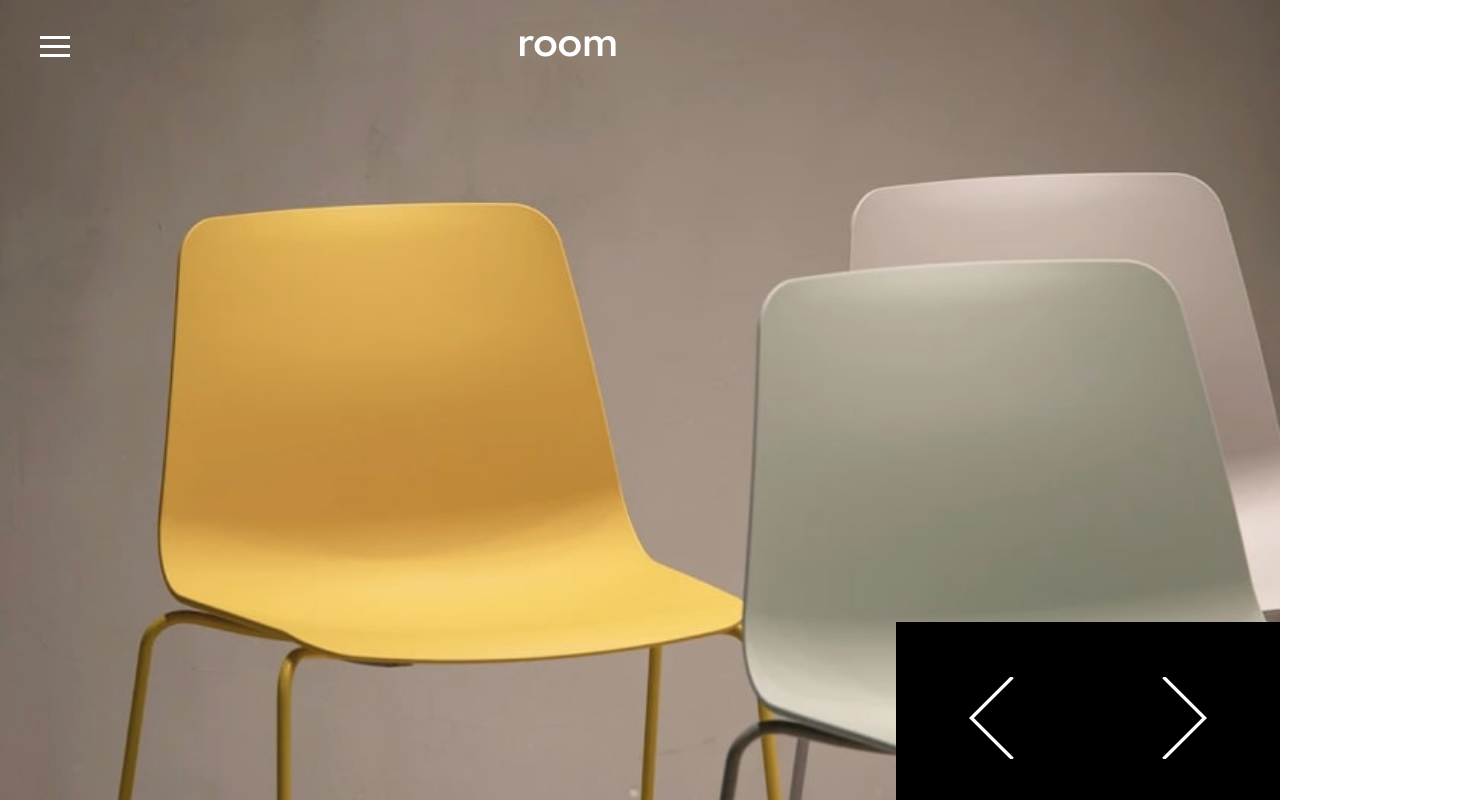
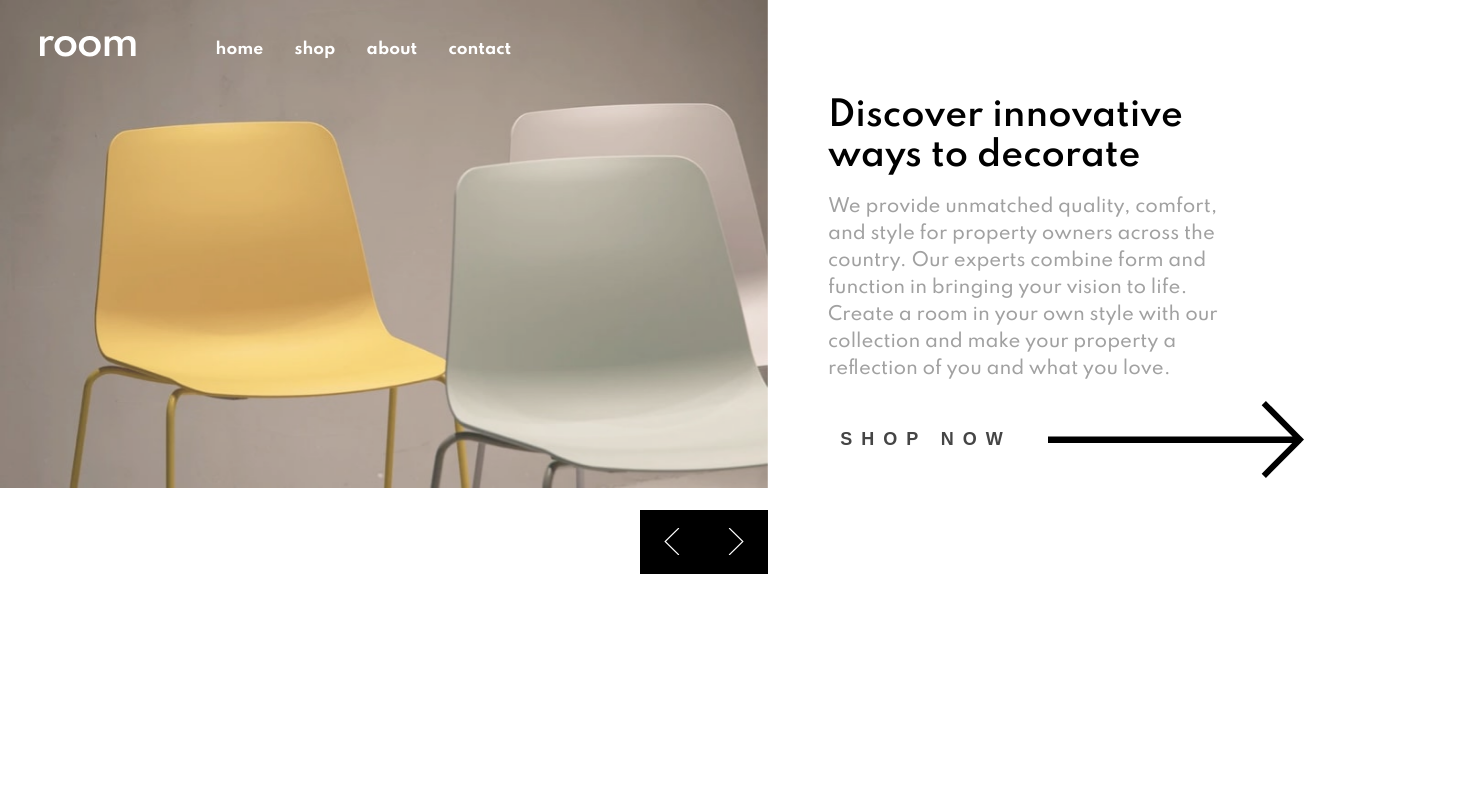
Before and after one commit to macluiggy/room-homepage-frontend-mentor, a React (Create React App) app: page / in a window 1280 px wide. Shown: the top 800 px of the page, 1480 px wide, since content can reach past the window. Built offline with nearby package versions, Linux system fonts and the light colour scheme.

Commit message:
starting the desktop version

```diff
--- a/src/components/css/header.css
+++ b/src/components/css/header.css
@@ -116,8 +116,7 @@ header .images_container .arrows_container .right {
   background-size: 25%;
 }
 header .header_article_container {
-  border: solid black;
-  padding: 7em 1.5em;
+  padding: 7em 4em;
 }
 header .header_article_container h2 {
   font-size: 3.5em;
@@ -133,7 +132,6 @@ header .header_article_container .button_container {
   display: grid;
   grid-template-columns: 50% 30%;
   grid-gap: 1em 2em;
-  border: solid red;
 }
 header .header_article_container .button_container button {
   font-size: 1.5em;
@@ -149,12 +147,49 @@ header .header_article_container .button_container button {
 header .header_article_container .button_container button:hover {
   color: var(--dark_gray);
 }
-header .header_article_container .button_container svg {
+header .header_article_container .button_container img {
   fill: blue;
   transition: transform 1s;
+  width: 20vw;
 }
-header .header_article_container .button_container button:hover + svg {
+header .header_article_container .button_container button:hover + img {
   transform: translate(100%);
 }
 
+@media screen and (min-width: 900px) {
+  header {
+    display: grid;
+    grid-template-columns: 60% 40%;
+  }
+  header .nav_container {
+    display: flex !important;
+  }
+  header .nav_container .burger_and_logo_container .burger {
+    display: none;
+  }
+  header .nav_container .navbar {
+    display: flex !important;
+    background-color: transparent;
+    justify-content: flex-start;
+    align-items: center;
+    transform: translate(200px, -20px);
+  }
+  header .nav_container .navbar .close_container {
+    display: none;
+  }
+  header .nav_container .navbar ul {
+    color: white;
+  }
+  header .images_container .arrows_container .arrow {
+    width: 5vw;
+    height: 5vw;
+  }
+  header .header_article_container {
+    padding: 8em 5em;
+  }
+  header .header_article_container h2 {
+    font-size: 2.8em;
+  }
+}
+
 /*# sourceMappingURL=header.css.map */
--- a/src/components/header.js
+++ b/src/components/header.js
@@ -62,7 +62,7 @@ const Header = () => {
                 Our experts combine form and function in bringing your vision to life. Create a room in your
                 own style with our collection and make your property a reflection of you and what you love.</p>
             <div className='button_container'>
-            	<button>Shop now</button><svg width="40" height="12" xmlns="http://www.w3.org/2000/svg"><path d="M34.05 0l5.481 5.527h.008v.008L40 6l-.461.465v.063l-.062-.001L34.049 12l-.662-.668 4.765-4.805H0v-1h38.206l-4.82-4.86L34.05 0z" fill="#000" fill-rule="nonzero" className='svg_arrow'/></svg>
+            	<button>Shop now</button><img src={arrow} alt="right incon arrow" />
             </div>
         </div>
 	</header>
--- a/src/components/sass/header.scss
+++ b/src/components/sass/header.scss
@@ -154,8 +154,8 @@ header {
     }
 
     .header_article_container {
-        @include border(black);
-        padding: 7em 1.5em;
+        //@include border(black);
+        padding: 7em 4em;
 
         h2 {
             font-size: 3.5em;
@@ -174,7 +174,8 @@ header {
             display: grid;
             grid-template-columns: 50% 30%;
             grid-gap: 1em 2em;
-        	@include border(red);
+
+            //@include border(red);
             button {
                 font-size: 1.5em;
                 background-color: transparent;
@@ -186,16 +187,61 @@ header {
                 color: var(--very_dark_gray);
                 transition: color 1s;
             }
+
             button:hover {
                 color: var(--dark_gray);
             }
-            svg {
+
+            img {
                 fill: blue;
                 transition: transform 1s;
+                width: 20vw;
             }
-            button:hover + svg {
+
+            button:hover+img {
                 transform: translate(100%);
             }
         }
     }
 }
+
+@media screen and (min-width: 900px) {
+    header {
+    	display: grid;
+    	grid-template-columns: 60% 40%;
+    	.nav_container {
+    		display: flex !important;
+    		//@include border(red);
+    		.burger_and_logo_container {
+    			.burger {display: none;}
+    		}
+    		.navbar {
+    			display: flex !important;
+    			background-color: transparent;
+    			justify-content: flex-start;
+    			align-items: center;
+    			transform: translate(200px, -20px);
+    			.close_container {
+    				display: none;
+    			}
+    			ul {
+    				color: white;
+    			}
+    		}
+    	}
+    	.images_container {
+    		.arrows_container {
+    			.arrow {
+    				width: 5vw;
+    				height: 5vw;
+    			}
+    		}
+    	}
+    	.header_article_container {
+    		padding: 8em 5em;
+    		h2 {
+    			font-size: 2.8em;
+    		}
+    	}
+    }
+}
```
Also changed, not shown: 1 other file (tests, documents, lock files or other folders). Lines whose indentation alone changed are shown as unchanged.
